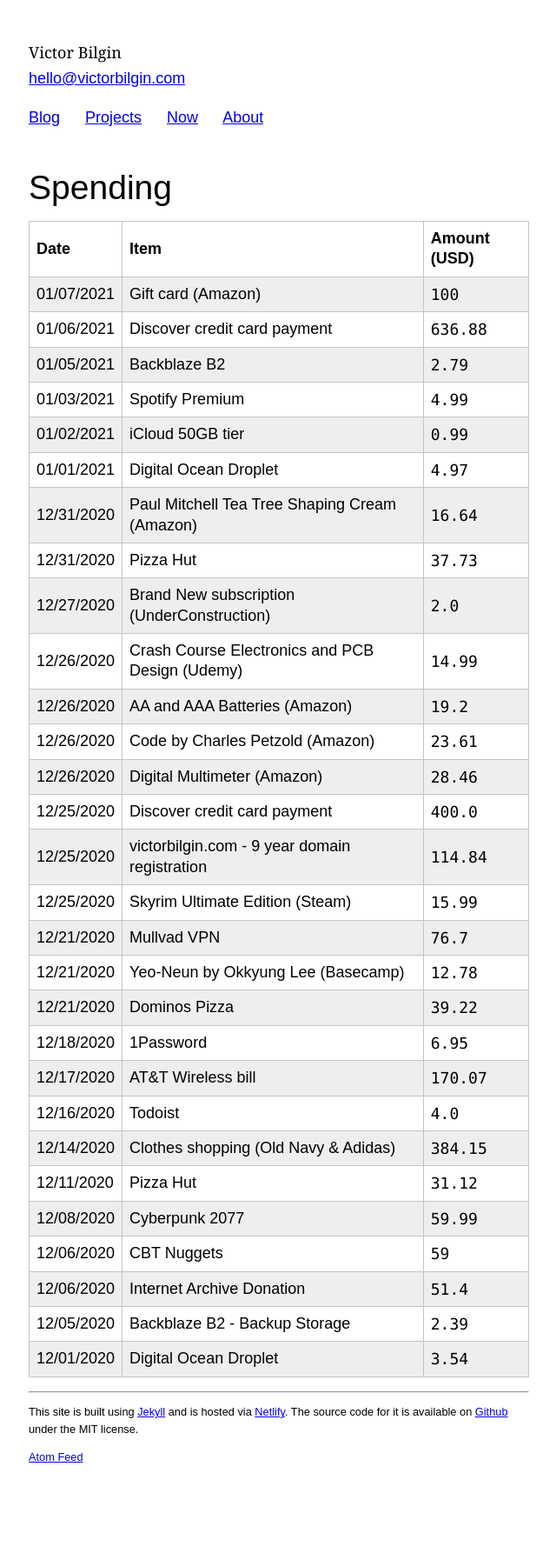
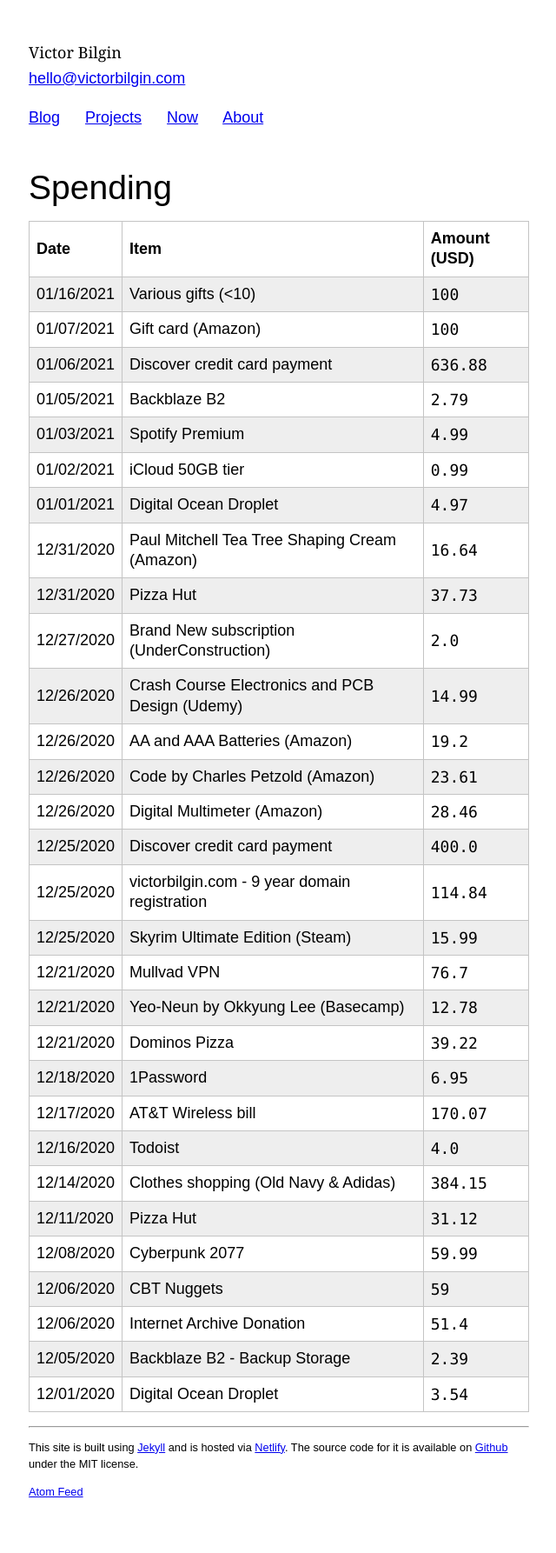
Before and after one commit to vbilgin/vb-v7, a Jekyll site: the page built from _projects/spending.html, in a window 1280 px wide. Shown: the whole page at 87% size, without its empty margins (319-959 px from the left). Built offline with Jekyll 4.4.1, drawn with Linux system fonts in a browser that asks for light colours; before the commit the page ends 1746 px from its top, so only the background shows below that.

Commit message:
Added expense

```diff
--- a/_data/spending.yml
+++ b/_data/spending.yml
@@ -85,3 +85,6 @@
 - date: 2021-01-07
   name: "Gift card (Amazon)"
   amount: 100
+- date: 2021-01-16
+  name: "Various gifts (<10)"
+  amount: 100
```
